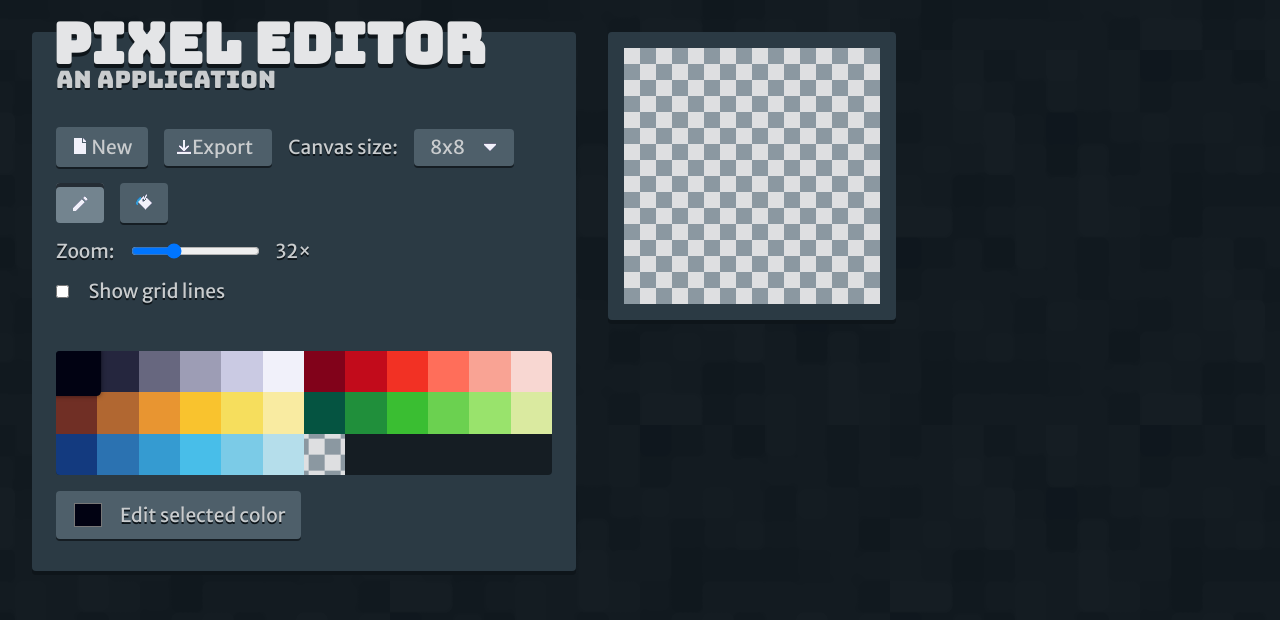
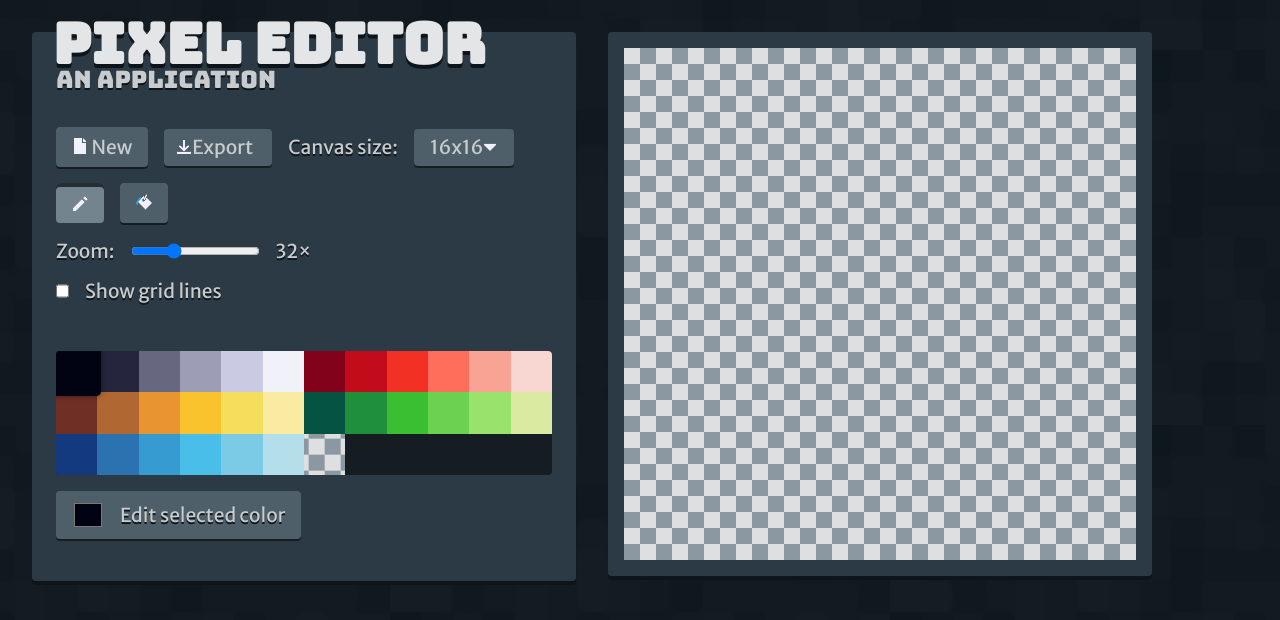
Before and after one commit to vvye/pixel-editor, a Vue app: page / in a window 1280 px wide. Shown: the top 620 px of the page. Built offline with nearby package versions, Linux system fonts and the light colour scheme.

Commit message:
Add pointer cursor to checkbox label

```diff
--- a/src/App.vue
+++ b/src/App.vue
@@ -28,7 +28,7 @@ export default {
     data() {
         return {
             cellSize: 32,
-            numCells: 8,
+            numCells: 16,
             paintBucketMode: false,
             palette: [
                 [1, 2, 18, 255],
@@ -159,6 +159,11 @@ button:active, button.pressed {
     text-shadow: 0 0.125rem 0.125rem #2b3a44;
 }
 
+label {
+    cursor: pointer;
+    display: inline-flex;
+}
+
 .transparent {
     background: repeating-conic-gradient(#8b98a1 0% 25%, transparent 0% 50%) 50% / 2rem 2rem #dedfe1 !important;
 }
--- a/src/components/Toolbar.vue
+++ b/src/components/Toolbar.vue
@@ -44,7 +44,7 @@ export default {
         return {
             paintBucketMode: false,
             cellSize: 32,
-            numCells: 8,
+            numCells: 16,
             showGridLines: false,
             fileFormat: 'default'
         }
```
